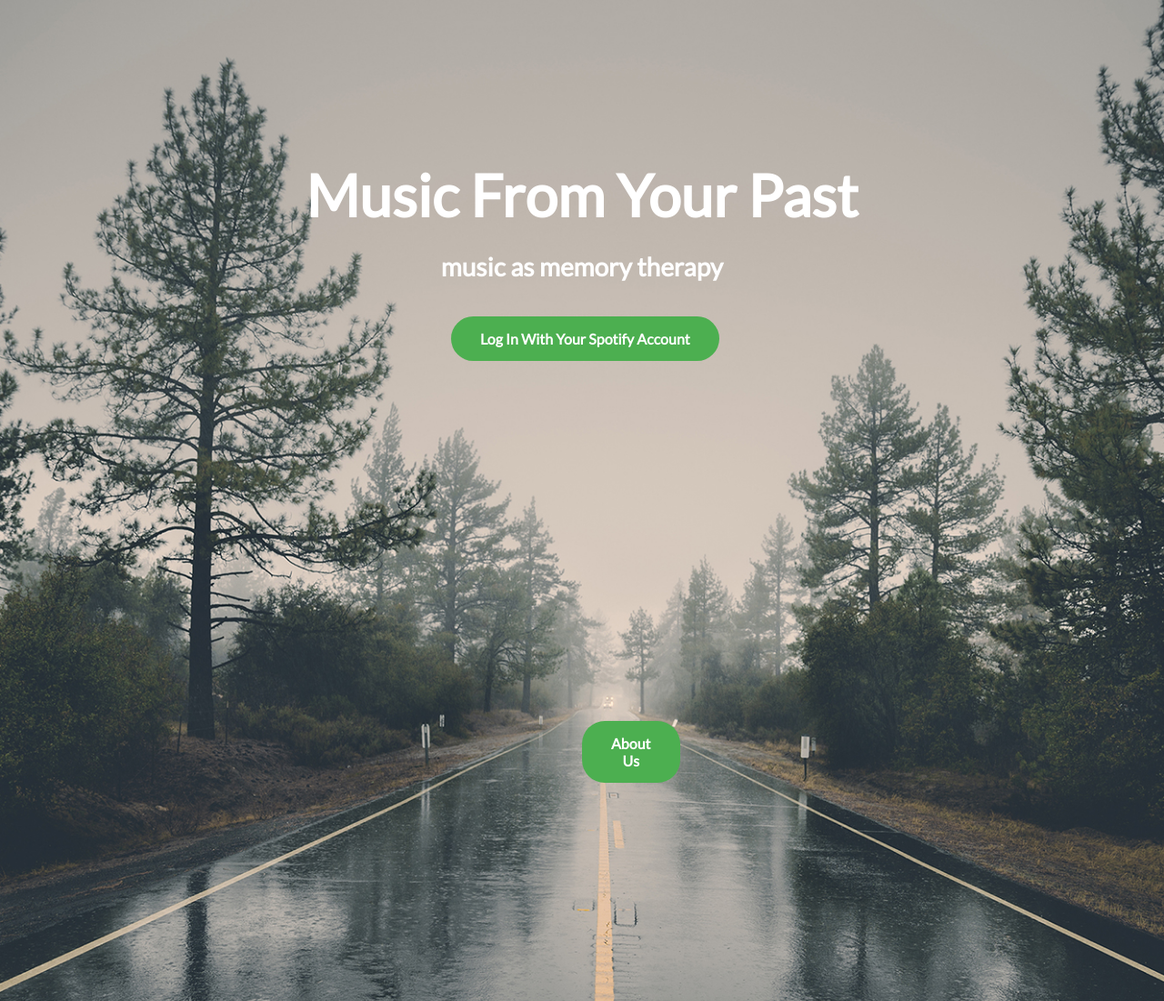
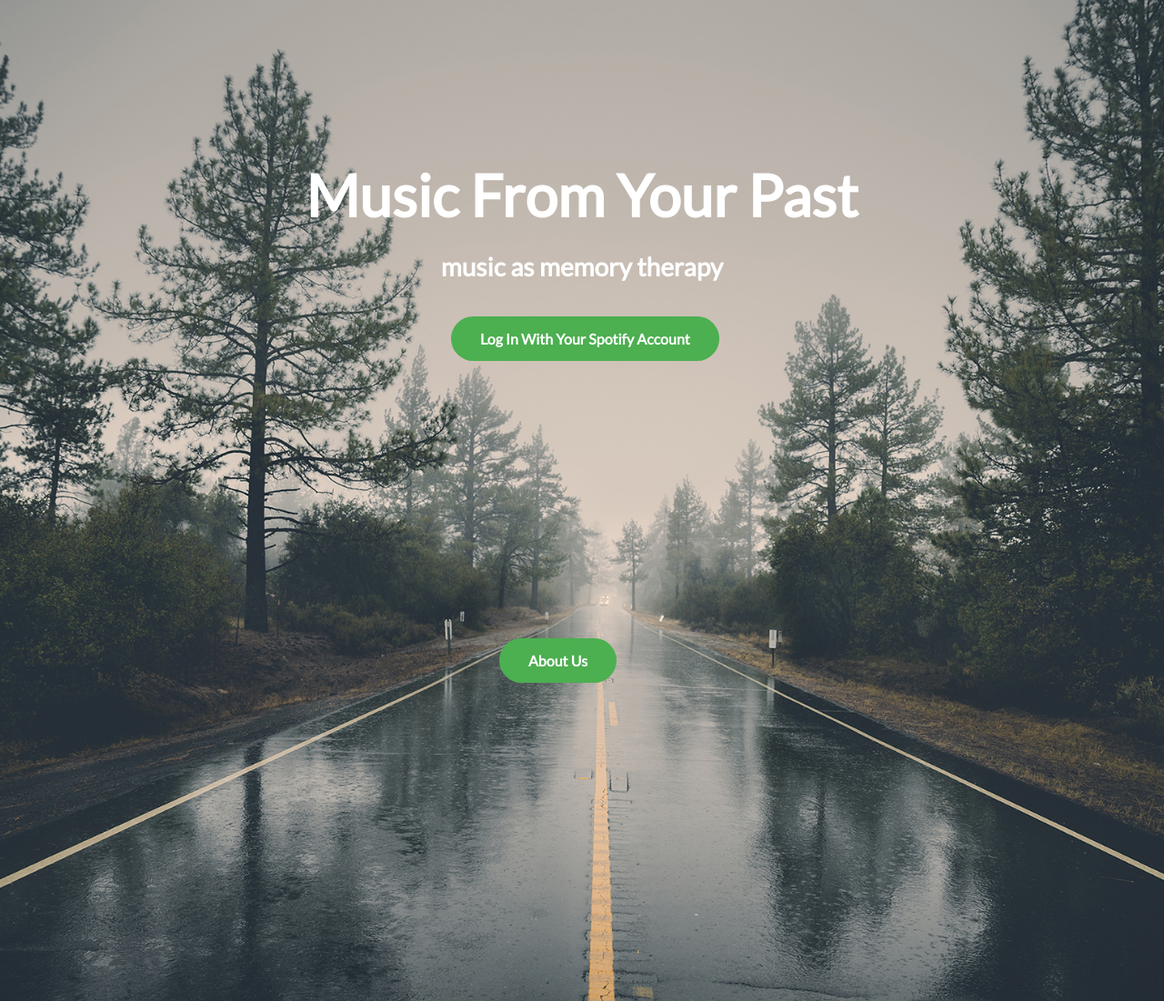
Before and after one commit to phqchau/music_therapy, a Django app: page / in a window 1280 px wide. Shown: the top 1101 px of the page at 91% size. Run offline with Django 3.2, Linux system fonts and the light colour scheme.

Commit message:
everything works now

```diff
--- a/musicTherapy/music/static/music/style.css
+++ b/musicTherapy/music/static/music/style.css
@@ -53,7 +53,7 @@
     border-radius: 25px;
     margin-top: 15px;
     cursor: pointer;
-    margin: 50%;
+    margin: 38%;
 }
 
 .button {
```
